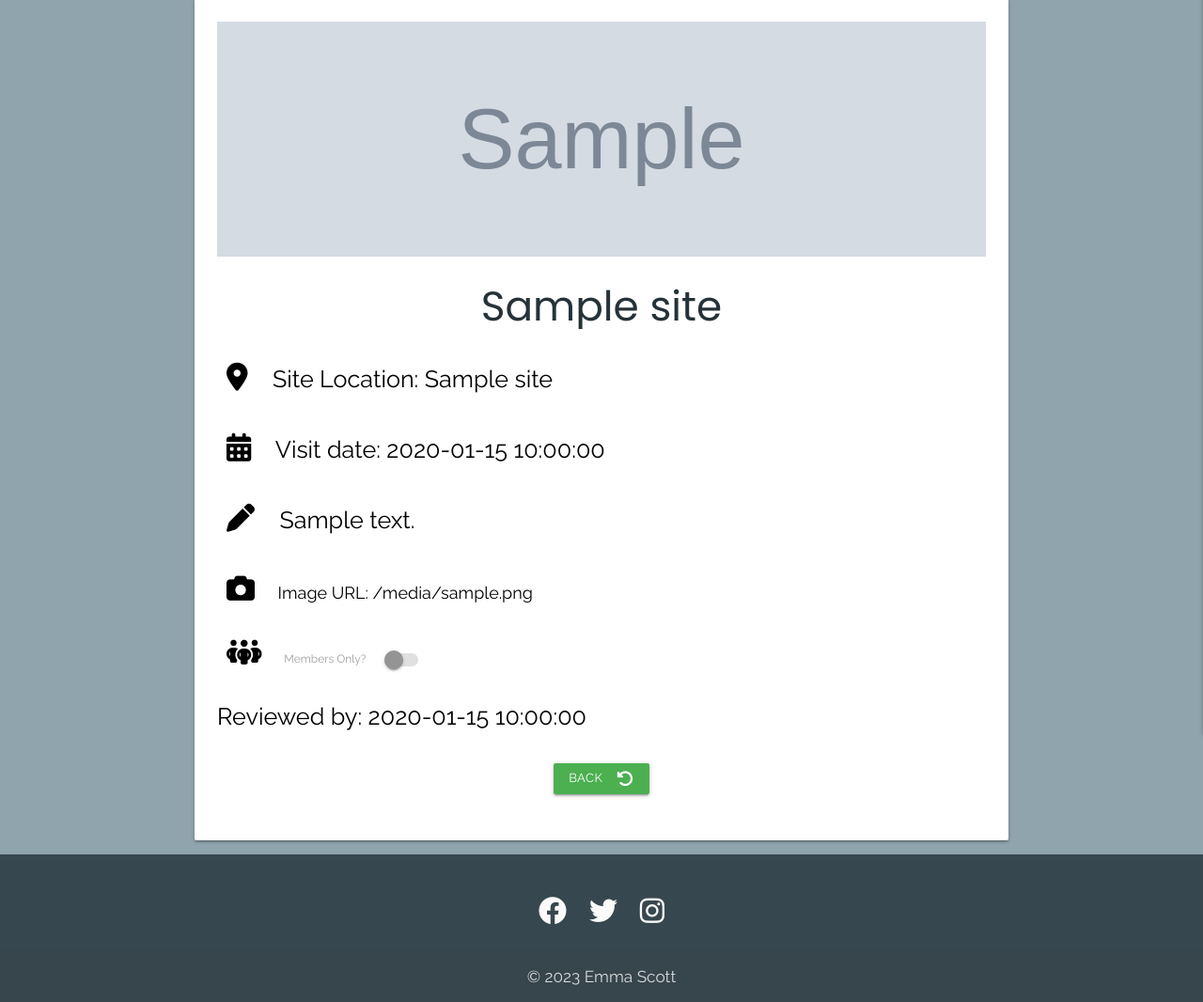
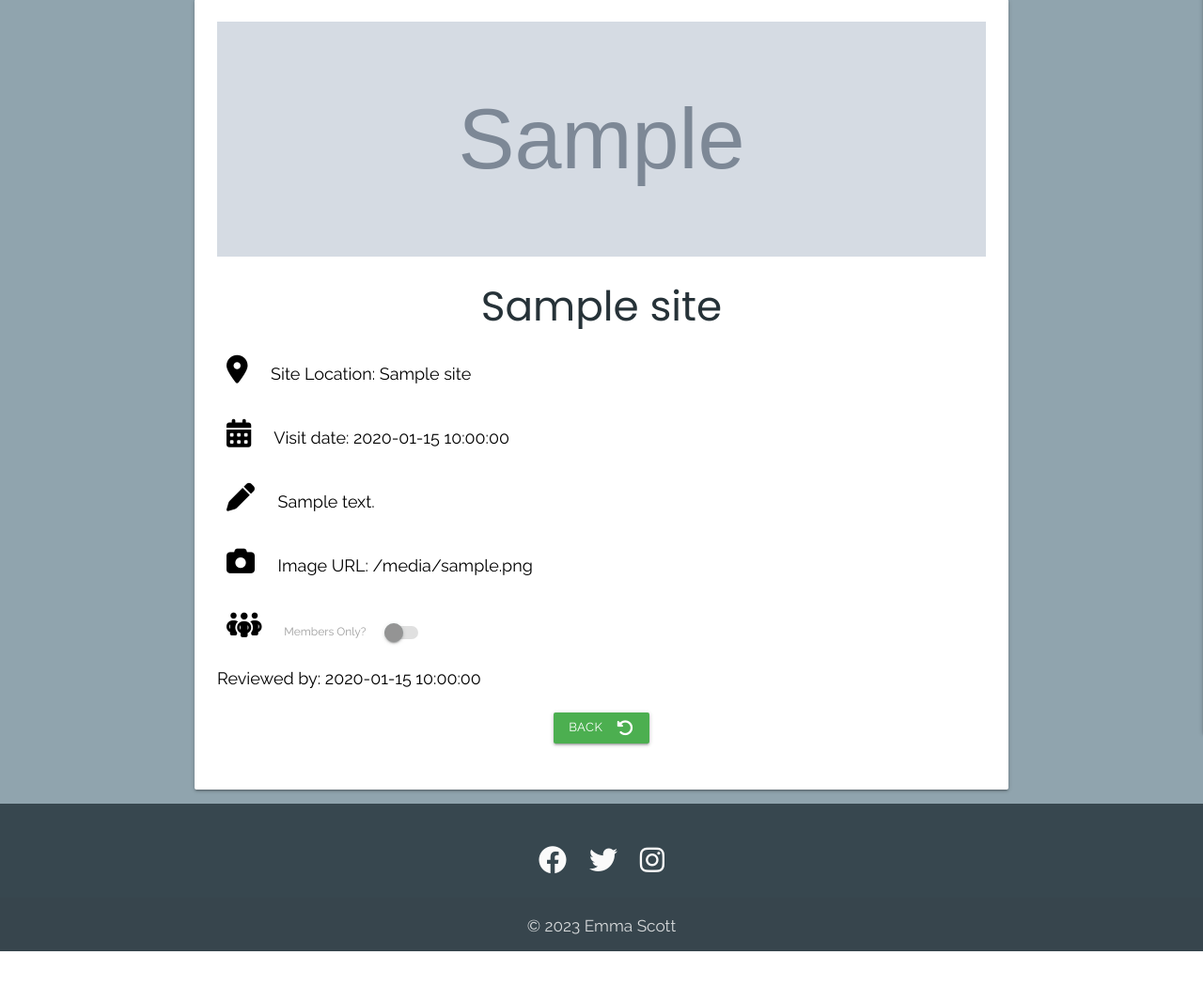
Before and after one commit to EmmaJane22/HappyCamper, a Flask app: template templates/view_review.html in a window 1280 px wide. Shown: the part 80-1146 px from the top of the page at 94% size. After the commit the page ends 1092 px from the top, so only its background shows below. Run offline with Flask 2, Linux system fonts and the light colour scheme; the template is opened without the code that fills it: most values are stand-ins (such as "Sample title", 1, 10 or a date in 2020); grey boxes marked "Sample" are stand-in pictures; some libraries are stand-ins or nearby versions.

Commit message:
Final styling to text

```diff
--- a/templates/view_review.html
+++ b/templates/view_review.html
@@ -14,12 +14,12 @@
             <!-- site name -->
             <h3 class="review-title center-align truncate">{{ site.site_name }}</h3>
             <!-- site location -->
-            <p class="flow-text"><i class="fas fa-location-dot review-icon"></i>
+            <p><i class="fas fa-location-dot review-icon"></i>
                 Site Location: {{ site.location_name }}</p>
-            <p class="flow-text"><i class="fas fa-calendar-alt review-icon"></i>
+            <p><i class="fas fa-calendar-alt review-icon"></i>
                 Visit date: {{ site.visit_date }}</p>
             <!-- review -->
-            <p class="flow-text"><i class="fas fa-pen review-icon"></i>
+            <p><i class="fas fa-pen review-icon"></i>
                 {{ site.site_review }}</p>
             <!-- Image URL -->
             <p class="truncate"><i class="fas fa-camera review-icon"></i>
@@ -40,7 +40,7 @@
                 </label>
             </div>
             <!-- review created by-->
-            <p class="flow-text">Reviewed by: {{ site.created_by }}</p>
+            <p>Reviewed by: {{ site.created_by }}</p>
 
             <!-- Back button -->
             <div class="row">
```
